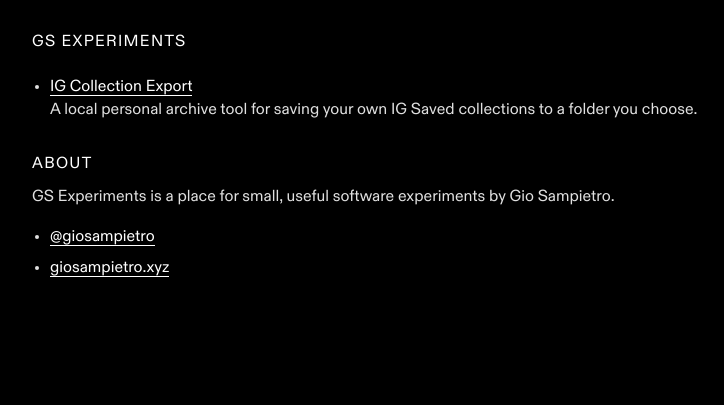
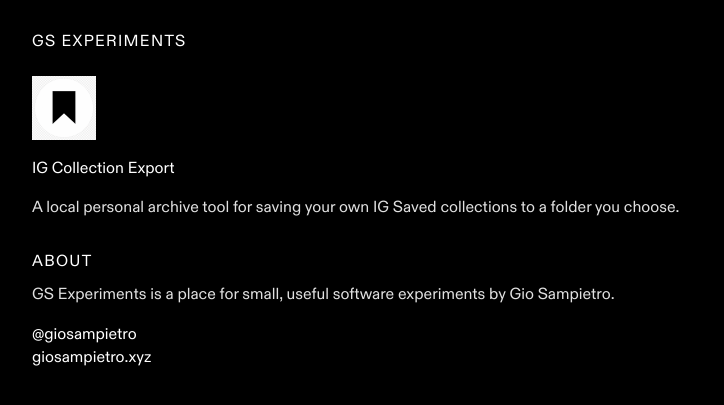
Before and after one commit to giosampietro/giosampietro-experiments, a Jekyll site: the page built from index.md, in a window 1280 px wide. Shown: the top 405 px of the page, without its empty margins (244-968 px from the left). Built offline with Jekyll 4.4.1, drawn with Linux system fonts in a browser that asks for light colours.

Commit message:
Refine main experiments page

```diff
--- a/assets/styles.css
+++ b/assets/styles.css
@@ -55,6 +55,10 @@ body {
   margin: 0 0 18px;
 }
 
+.experiment-entry {
+  margin-bottom: 32px;
+}
+
 .back-link {
   margin-bottom: 24px;
   color: var(--text-muted);
@@ -104,7 +108,7 @@ li {
 a {
   color: var(--text-primary);
   text-decoration: none;
-  border-bottom: 1px solid currentColor;
+  border-bottom: 0;
 }
 
 a:hover,
--- a/index.md
+++ b/index.md
@@ -5,12 +5,19 @@ title: GS Experiments
 
 # GS Experiments
 
-- [IG Collection Export](ig-collection-export/)
+<section class="experiment-entry">
+  <img class="product-icon" src="assets/icons/ig-collection-export-128.png" alt="IG Collection Export icon" width="64" height="64">
+  <p><a href="ig-collection-export/">IG Collection Export</a></p>
+  <p>
   A local personal archive tool for saving your own IG Saved collections to a folder you choose.
+  </p>
+</section>
 
 ## About
 
 GS Experiments is a place for small, useful software experiments by Gio Sampietro.
 
-- [@giosampietro](https://instagram.com/giosampietro)
-- [giosampietro.xyz](https://giosampietro.xyz)
+<p class="plain-links">
+  <a href="https://instagram.com/giosampietro">@giosampietro</a><br>
+  <a href="https://giosampietro.xyz">giosampietro.xyz</a>
+</p>
```
